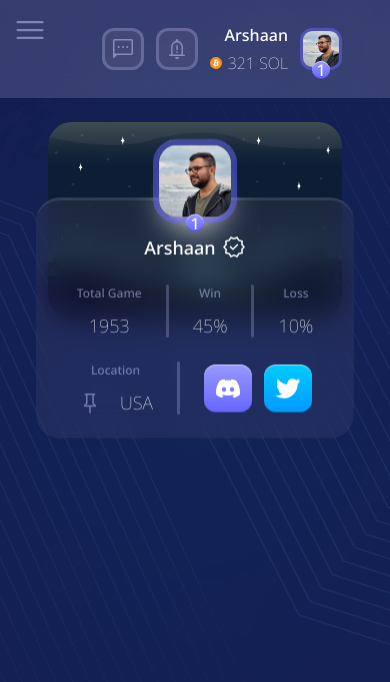
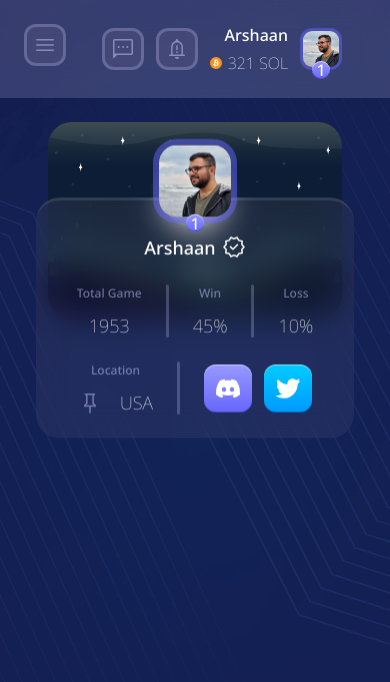
Before and after one commit to arshaan-abh/crypto-react, a React (Create React App) app: page / in a window 390 px wide. Shown: the top 682 px of the page. Built offline with nearby package versions, Linux system fonts and the light colour scheme.

Commit message:
Make menu button responsive.

```diff
--- a/src/App.css
+++ b/src/App.css
@@ -86,10 +86,14 @@
 
 #dashboard-template #menu-button {
     z-index: 999;
-    position: absolute;
-    top: 1rem;
-    left: 1rem;
-    height: 3rem;
+    padding: .5rem;
+    border-radius: 1rem;
+    border: 3px solid #ccccff40;
+    height: 2rem;
+    background-color: #ffcccc10;
+    position: fixed;
+    top: 2rem;
+    left: 2rem;
     display: none;
 }
 
@@ -721,6 +725,10 @@
         display: flex;
     }
 
+    #side-bar .logo {
+        justify-content: flex-end;
+    }
+
     #main-bar-body .header {
         flex-direction: column;
         padding-top: calc(var(--padding-top) + 2rem);
```
